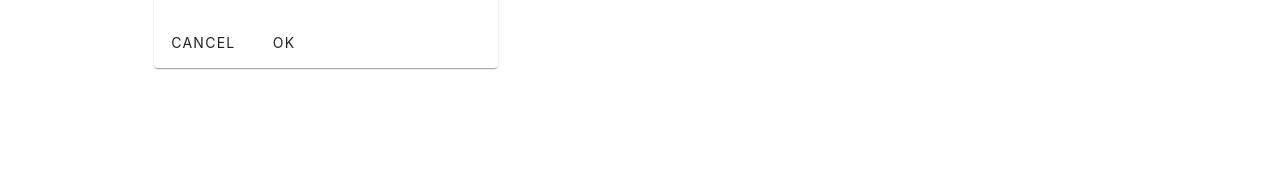
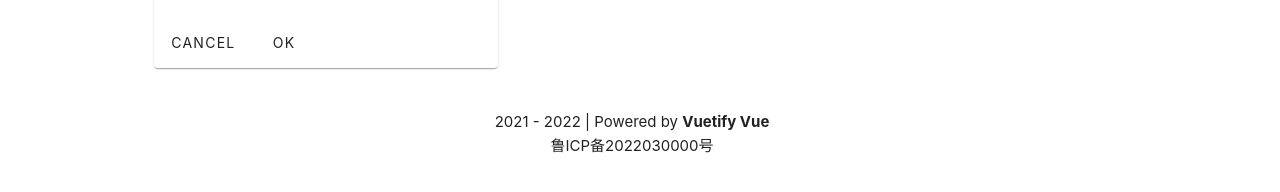
Before and after one commit to zghehejun233/homepage, a Vue app: page / in a window 1280 px wide. Shown: the part 1089-1281 px from the top of the page. Before the commit the page ends 1169 px from the top, so only its background shows below. Built offline with nearby package versions, Linux system fonts and the light colour scheme.

Commit message:
添加footer

```diff
--- a/src/App.vue
+++ b/src/App.vue
@@ -150,6 +150,12 @@ onMounted(() => {
         </v-col>
         <v-col cols="6">xxxxx</v-col>
       </v-row>
+      <v-col class="text-center" cols="12">
+        <div class="footer">
+          2021 - {{ new Date().getFullYear() }} | Powered by
+          <strong>Vuetify Vue</strong><br />鲁ICP备2022030000号
+        </div>
+      </v-col>
     </v-main>
   </v-app>
 </template>
@@ -164,4 +170,8 @@ onMounted(() => {
   height: 100%;
   z-index: -1;
 }
+
+.footer {
+  padding: 30px 0;
+}
 </style>
```
